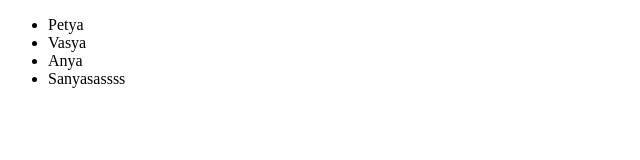
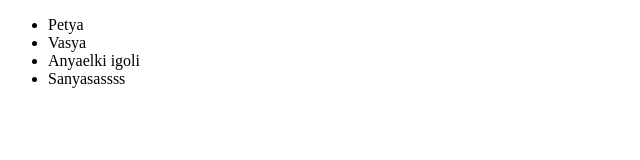
Before and after one commit to AleksandrF06/git-new-solo, a plain HTML site: page index.html in a window 1280 px wide. Shown: the full height of the page, 0-640 px from the left. Drawn offline with Linux system fonts and the light colour scheme.

Commit message:
elki igolki

```diff
--- a/index.html
+++ b/index.html
@@ -9,7 +9,7 @@
     <ul class="students">
         <li class="students__fio">Petya</li>
         <li class="students__fio">Vasya</li>
-        <li class="students__fio">Anya</li>
+        <li class="students__fio">Anyaelki igoli</li>
         <li class="students__fio">Sanyasassss</li>
     </ul>
 </body>
```
